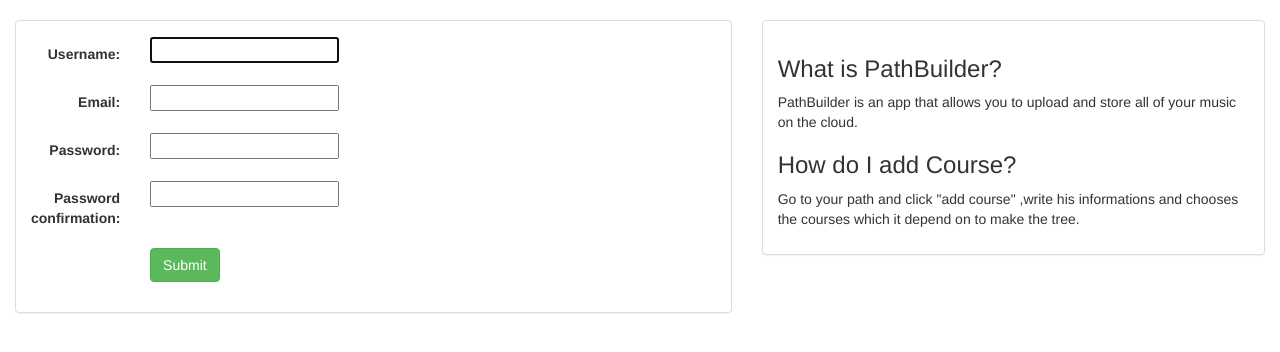
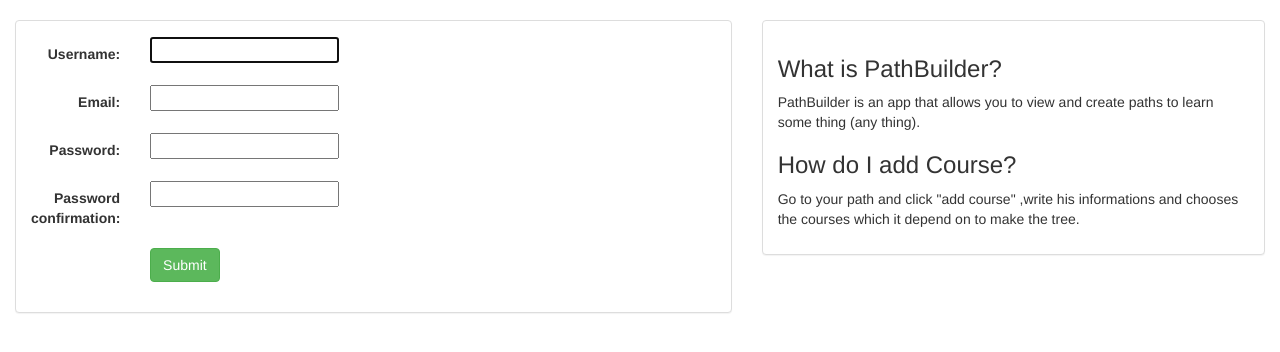
Before and after one commit to ahmedakef/PathBuilder, a Django app: page /accounts/register/ in a window 1280 px wide. Shown: the part 52-404 px from the top of the page. Run offline with Django 3.2, Linux system fonts and the light colour scheme; some libraries are stand-ins or nearby versions.

Commit message:
edit project description

```diff
--- a/paths/templates/forms.html
+++ b/paths/templates/forms.html
@@ -33,7 +33,7 @@
             <div class="panel panel-default">
                 <div class="panel-body">
                     <h3>What is PathBuilder?</h3>
-                    <p>PathBuilder is an app that allows you to upload and store all of your music on the cloud.</p>
+                    <p>PathBuilder is an app that allows you to view and create paths to learn some thing (any thing).</p>
                     <h3>How do I add Course?</h3>
                     <p>Go to your path and click "add course" ,write his informations and chooses
                         the courses which it depend on to make the tree.</p>
```
